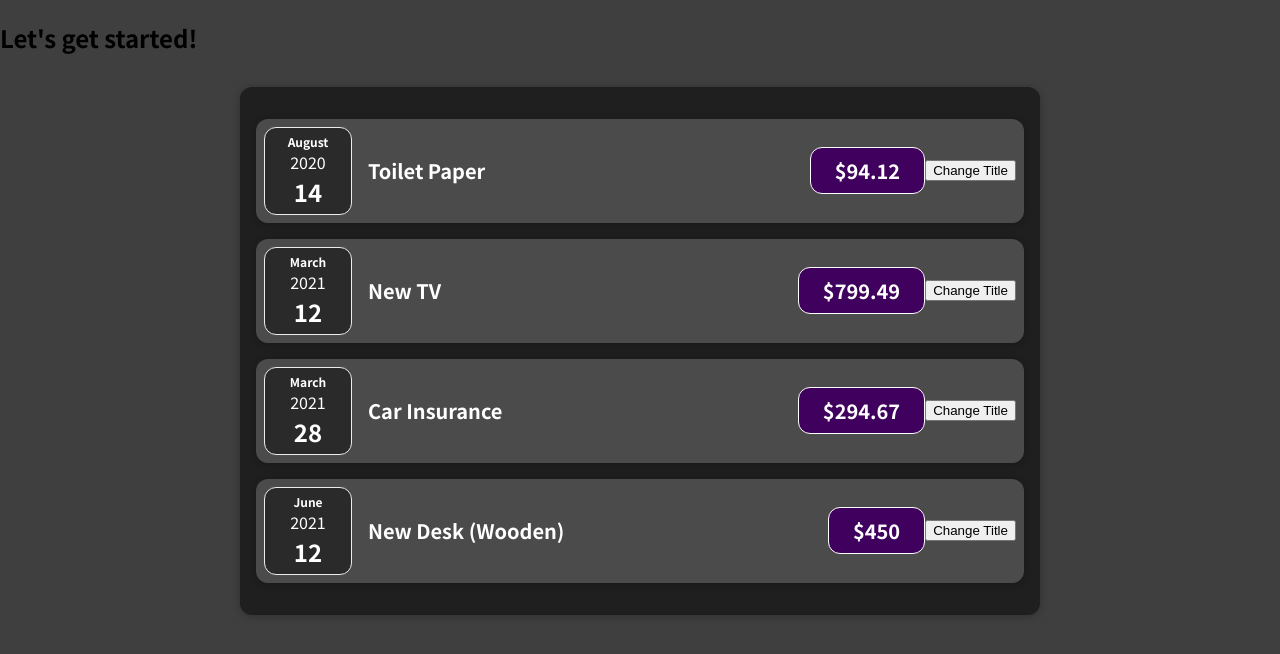
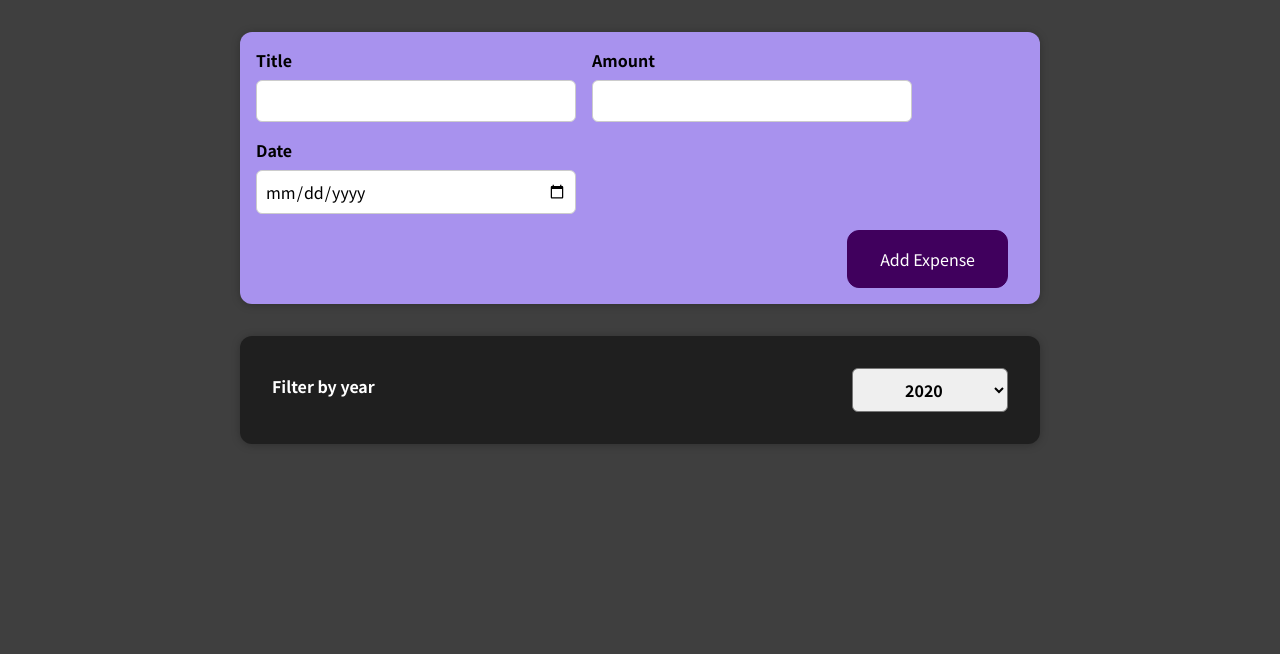
Before and after one commit to babyazalea/react-complete-guide2, a React (Create React App) app: page / in a window 1280 px wide. Shown: the top 654 px of the page. Built offline with nearby package versions, Linux system fonts and the light colour scheme.

Commit message:
added form & filter

```diff
--- a/src/App.js
+++ b/src/App.js
@@ -1,31 +1,20 @@
+import React, { useState } from "react";
+
+import NewExpense from "./components/NewExpense/NewExpense";
 import Expenses from "./components/Expenses/Expenses";
 
 const App = () => {
-  const expenses = [
-    {
-      id: "e1",
-      title: "Toilet Paper",
-      amount: 94.12,
-      date: new Date(2020, 7, 14),
-    },
-    { id: "e2", title: "New TV", amount: 799.49, date: new Date(2021, 2, 12) },
-    {
-      id: "e3",
-      title: "Car Insurance",
-      amount: 294.67,
-      date: new Date(2021, 2, 28),
-    },
-    {
-      id: "e4",
-      title: "New Desk (Wooden)",
-      amount: 450,
-      date: new Date(2021, 5, 12),
-    },
-  ];
+  const [expenses, setExpenses] = useState([]);
+
+  const addExpenseHandler = (expense) => {
+    setExpenses((prevState) => {
+      return [...prevState, expense];
+    });
+  };
 
   return (
     <div>
-      <h2>Let's get started!</h2>
+      <NewExpense onAddExpense={addExpenseHandler} />
       <Expenses expenses={expenses} />
     </div>
   );
--- a/src/components/Expenses/ExpenseItem.js
+++ b/src/components/Expenses/ExpenseItem.js
@@ -1,24 +1,17 @@
-import React, { useState } from "react";
+import React from "react";
 
 import ExpenseDate from "./ExpenseDate";
 import Card from "../UI/Card";
 import "./ExpenseItem.css";
 
 const ExpenseItem = (props) => {
-  const [title, setTitle] = useState(props.title);
-
-  const clickHandler = () => {
-    setTitle("Updated!");
-  };
-
   return (
     <Card className="expense-item">
       <ExpenseDate date={props.date} />
       <div className="expense-item__description">
-        <h2>{title}</h2>
+        <h2>{props.title}</h2>
         <div className="expense-item__price">${props.amount}</div>
       </div>
-      <button onClick={clickHandler}>Change Title</button>
     </Card>
   );
 };
--- a/src/components/Expenses/Expenses.js
+++ b/src/components/Expenses/Expenses.js
@@ -1,10 +1,24 @@
+import React, { useState } from "react";
+
 import ExpenseItem from "./ExpenseItem";
+import ExpensesFilter from "./ExpensesFilter";
 import Card from "../UI/Card";
 import "./Expenses.css";
 
 const Expenses = (props) => {
+  const [filteredYear, setFilteredYear] = useState("2020");
+
+  const filterChangeHandler = (selectedYear) => {
+    setFilteredYear(selectedYear);
+  };
+
   return (
+    <div>
       <Card className="expenses">
+        <ExpensesFilter
+          selected={filteredYear}
+          onChangeFilter={filterChangeHandler}
+        />
         {props.expenses.map((expense) => {
           return (
             <ExpenseItem
@@ -16,6 +30,7 @@ const Expenses = (props) => {
           );
         })}
       </Card>
+    </div>
   );
 };
 
--- /dev/null
+++ b/src/components/Expenses/ExpensesFilter.css
@@ -0,0 +1,24 @@
+.expenses-filter {
+  color: white;
+  padding: 0 1rem;
+}
+
+.expenses-filter__control {
+  display: flex;
+  width: 100%;
+  align-items: center;
+  justify-content: space-between;
+  margin: 1rem 0;
+}
+
+.expenses-filter label {
+  font-weight: bold;
+  margin-bottom: 0.5rem;
+}
+
+.expenses-filter select {
+  font: inherit;
+  padding: 0.5rem 3rem;
+  font-weight: bold;
+  border-radius: 6px;
+}
--- /dev/null
+++ b/src/components/Expenses/ExpensesFilter.js
@@ -0,0 +1,25 @@
+import React from "react";
+
+import "./ExpensesFilter.css";
+
+const ExpensesFilter = (props) => {
+  const dropdownChangeHandler = (event) => {
+    props.onChangeFilter(event.target.value);
+  };
+
+  return (
+    <div className="expenses-filter">
+      <div className="expenses-filter__control">
+        <label>Filter by year</label>
+        <select value={props.selected} onChange={dropdownChangeHandler}>
+          <option value="2022">2022</option>
+          <option value="2021">2021</option>
+          <option value="2020">2020</option>
+          <option value="2019">2019</option>
+        </select>
+      </div>
+    </div>
+  );
+};
+
+export default ExpensesFilter;
--- /dev/null
+++ b/src/components/NewExpense/ExpenseForm.css
@@ -0,0 +1,26 @@
+.new-expense__controls {
+  display: flex;
+  flex-wrap: wrap;
+  gap: 1rem;
+  margin-bottom: 1rem;
+  text-align: left;
+}
+
+.new-expense__control label {
+  font-weight: bold;
+  margin-bottom: 0.5rem;
+  display: block;
+}
+
+.new-expense__control input {
+  font: inherit;
+  padding: 0.5rem;
+  border-radius: 6px;
+  border: 1px solid #ccc;
+  width: 20rem;
+  max-width: 100%;
+}
+
+.new-expense__actions {
+  text-align: right;
+}
--- /dev/null
+++ b/src/components/NewExpense/ExpenseForm.js
@@ -0,0 +1,85 @@
+import React, { useState } from "react";
+
+import "./ExpenseForm.css";
+
+const ExpenseForm = (props) => {
+  const [userInput, setUserInput] = useState({
+    title: "",
+    amount: "",
+    date: "",
+  });
+
+  const changeHandler = (event) => {
+    const {
+      target: { name, value },
+    } = event;
+
+    if (name === "title") {
+      setUserInput((prevState) => {
+        return { ...prevState, title: value };
+      });
+    } else if (name === "amount") {
+      setUserInput((prevState) => {
+        return { ...prevState, amount: value };
+      });
+    } else if (name === "date") {
+      setUserInput((prevState) => {
+        return { ...prevState, date: new Date(value) };
+      });
+    }
+  };
+
+  const submitHandler = (event) => {
+    event.preventDefault();
+
+    props.onSaveExpenseData(userInput);
+    setUserInput({
+      enteredTitle: "",
+      enteredAmount: "",
+      enteredDate: "",
+    });
+  };
+
+  return (
+    <form onSubmit={submitHandler}>
+      <div className="new-expense__controls">
+        <div className="new-expense__control">
+          <label>Title</label>
+          <input
+            type="text"
+            name="title"
+            value={userInput.title || ""}
+            onChange={changeHandler}
+          />
+        </div>
+        <div className="new-expense__control">
+          <label>Amount</label>
+          <input
+            type="number"
+            name="amount"
+            min="0.01"
+            step="0.01"
+            value={userInput.amount || ""}
+            onChange={changeHandler}
+          />
+        </div>
+        <div className="new-expense__control">
+          <label>Date</label>
+          <input
+            type="date"
+            name="date"
+            min="2019-01-01"
+            max="2022-12-31"
+            value={userInput.date || ""}
+            onChange={changeHandler}
+          />
+        </div>
+      </div>
+      <div className="new-expense__actions">
+        <button type="submit">Add Expense</button>
+      </div>
+    </form>
+  );
+};
+
+export default ExpenseForm;
--- /dev/null
+++ b/src/components/NewExpense/NewExpense.css
@@ -0,0 +1,38 @@
+.new-expense {
+  background-color: #a892ee;
+  padding: 1rem;
+  margin: 2rem auto;
+  width: 50rem;
+  max-width: 95%;
+  border-radius: 12px;
+  text-align: center;
+  box-shadow: 0 1px 8px rgba(0, 0, 0, 0.25);
+}
+
+.new-expense button {
+  font: inherit;
+  cursor: pointer;
+  padding: 1rem 2rem;
+  border: 1px solid #40005d;
+  background-color: #40005d;
+  color: white;
+  border-radius: 12px;
+  margin-right: 1rem;
+}
+
+.new-expense button:hover,
+.new-expense button:active {
+  background-color: #510674;
+  border-color: #510674;
+}
+
+.new-expense button.alternative {
+  color: #220131;
+  border-color: transparent;
+  background-color: transparent;
+}
+
+.new-expense button.alternative:hover,
+.new-expense button.alternative:active {
+  background-color: #ddb3f8;
+}
--- /dev/null
+++ b/src/components/NewExpense/NewExpense.js
@@ -0,0 +1,24 @@
+import React from "react";
+
+import ExpenseForm from "./ExpenseForm";
+
+import "./NewExpense.css";
+
+const NewExpense = (props) => {
+  const saveExpenseDataHandler = (enteredExpenseData) => {
+    const expenseData = {
+      ...enteredExpenseData,
+      id: Math.random().toString(),
+    };
+    console.log(expenseData);
+    props.onAddExpense(expenseData);
+  };
+
+  return (
+    <div className="new-expense">
+      <ExpenseForm onSaveExpenseData={saveExpenseDataHandler} />
+    </div>
+  );
+};
+
+export default NewExpense;
```
Also changed, not shown: 1 other file (tests, documents, lock files or other folders). Lines whose indentation alone changed are shown as unchanged.
